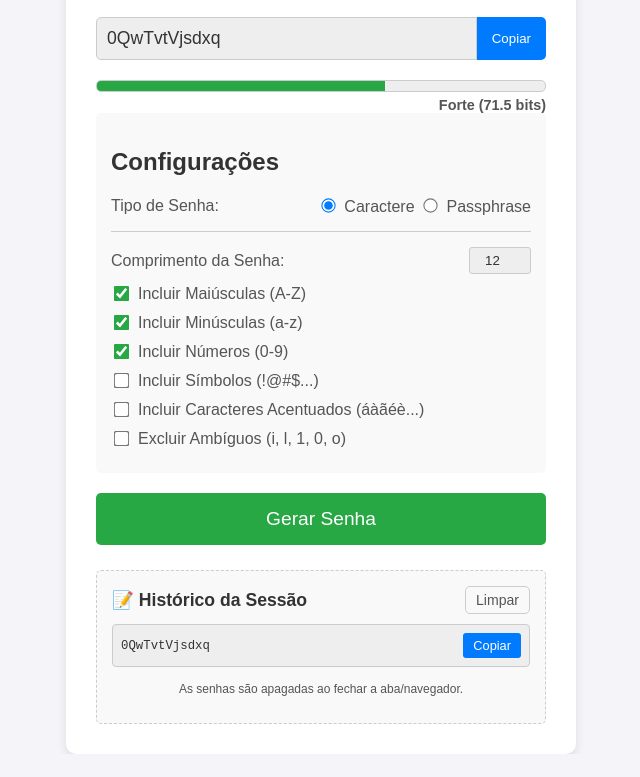
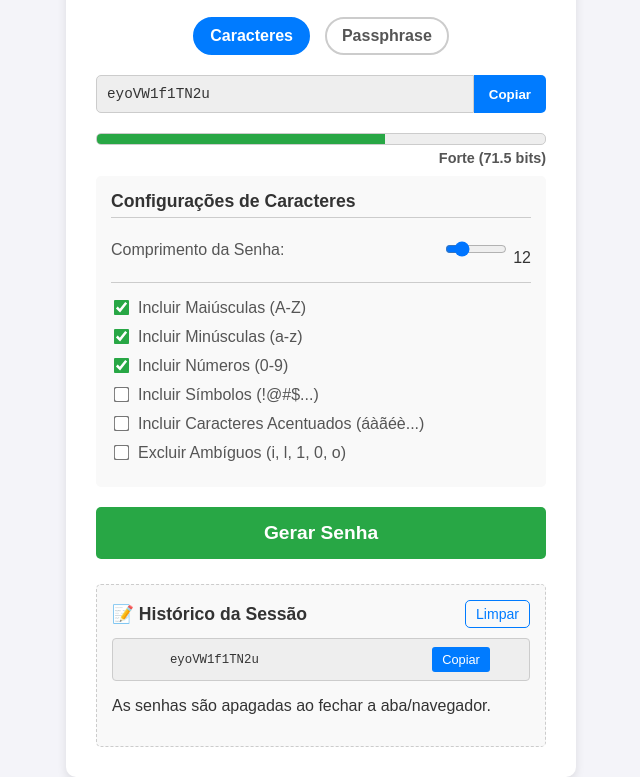
Before and after one commit to FredsonArthur/gerador-senhas-seguras, a plain HTML site: page index.html in a window 1280 px wide. Shown: the part 129-906 px from the top of the page, without its empty margins (319-959 px from the left). Before the commit the page ends 883 px from the top, so only its background shows below. Drawn offline with Linux system fonts and the light colour scheme.

Commit message:
range slider
criação de range slider, geração segura e modo de lidar com o ranger slider

```diff
--- a/index.html
+++ b/index.html
@@ -14,12 +14,20 @@
 
         <h1>🔐 Gerador de Senhas Seguras</h1>
 
+        <div class="mode-selector">
+            <input type="radio" id="mode-char" name="gen-mode" value="char" checked>
+            <label for="mode-char">Caracteres</label>
+
+            <input type="radio" id="mode-passphrase" name="gen-mode" value="passphrase">
+            <label for="mode-passphrase">Passphrase</label>
+        </div>
+
         <div class="output-area">
             <input type="text" id="password-display" readonly value="Clique em Gerar">
             <button id="copy-button">Copiar</button>
         </div>
 
-        <div class="strength-meter">
+        <div class="strength-indicator-container">
             <div class="strength-indicator">
                 <div id="strength-bar" class="strength-bar"></div>
             </div>
@@ -27,36 +35,20 @@
         </div>
 
         <div class="settings">
-            <h2>Configurações</h2>
+
+            <div id="char-settings">
+                <h2>Configurações de Caracteres</h2>
 
                 <div class="setting-item">
-                <label>Tipo de Senha:</label>
-                <div>
-                    <input type="radio" id="mode-char" name="gen-mode" value="char" checked>
-                    <label for="mode-char">Caractere</label>
-                    <input type="radio" id="mode-passphrase" name="gen-mode" value="passphrase">
-                    <label for="mode-passphrase">Passphrase</label>
+                    <label for="length">Comprimento da Senha:</label>
+                    <div class="slider-container">
+                        <input type="range" id="length" min="6" max="64" value="12">
+                        <span id="length-value" class="length-value">12</span>
                     </div>
                 </div>
 
                 <hr>
-            <div class="setting-item" id="length-setting">
-                <label for="length">Comprimento da Senha:</label>
-                <input type="number" id="length" min="8" max="30" value="12">
-            </div>
 
-            <div id="passphrase-settings" style="display: none;">
-                <div class="setting-item">
-                    <label for="num-words">Número de Palavras:</label>
-                    <input type="number" id="num-words" min="3" max="6" value="4">
-                </div>
-                <div class="setting-item">
-                    <label for="separator">Separador:</label>
-                    <input type="text" id="separator" maxlength="1" value="-">
-                </div>
-            </div>
-
-            <div id="char-settings">
                 <div class="setting-item">
                     <input type="checkbox" id="include-uppercase" checked>
                     <label for="include-uppercase">Incluir Maiúsculas (A-Z)</label>
@@ -87,6 +79,25 @@
                     <label for="exclude-ambiguous" title="Remove caracteres como i, l, 1, L, o, 0, O">Excluir Ambíguos (i, l, 1, 0, o)</label>
                 </div>
             </div>
+
+            <div id="passphrase-settings" style="display: none;">
+                <h2>Configurações de Passphrase</h2>
+
+                <div class="setting-item">
+                    <label for="num-words">Número de Palavras:</label>
+                    <div class="slider-container">
+                        <input type="range" id="num-words" min="3" max="10" value="4">
+                        <span id="num-words-value" class="length-value">4</span>
+                    </div>
+                </div>
+
+                <hr>
+
+                <div class="setting-item">
+                    <label for="separator">Separador:</label>
+                    <input type="text" id="separator" maxlength="1" value="-">
+                </div>
+            </div>
         </div>
 
         <button id="generate-button">Gerar Senha</button>
@@ -95,7 +106,7 @@
             <h3>📝 Histórico da Sessão
                 <button id="clear-history-button" title="Limpar todas as senhas armazenadas nesta aba.">Limpar</button>
             </h3>
-            <p id="history-status" class="history-status" style="display: none;">O histórico está vazio ou foi limpo.</p>
+            <p id="history-status" class="history-status">O histórico está vazio ou foi limpo.</p>
             <div id="password-history-list" class="password-history-list">
             </div>
             <p class="history-note">As senhas são apagadas ao fechar a aba/navegador.</p>
--- a/script.js
+++ b/script.js
@@ -7,24 +7,33 @@ const wordList = [
 ];
 
 
-// --- CONJUNTOS DE CARACTERES (MANTIDOS) ---
+// --- CONJUNTOS DE CARACTERES ---
 const lowerCaseChars = "abcdefghijklmnopqrstuvwxyz";
 const upperCaseChars = "ABCDEFGHIJKLMNOPQRSTUVWXYZ";
 const numberChars = "0123456789";
 const symbolChars = "!@#$%^&*()_+[]{}|;:,.<>?/~`";
 const accentedChars = "áàãâäéèêëíìîïóòõôöúùûüçÁÀÃÂÄÉÈÊËÍÌÎÏÓÒÕÔÖÚÙÛÜÇ";
 const ambiguousChars = "il1Lo0O";
-const HISTORY_LIMIT = 5; // Limite de senhas no histórico
+const HISTORY_LIMIT = 5;
 
 
-// --- 2. REFERÊNCIAS AO DOM (ATUALIZADAS) ---
+// --- 2. REFERÊNCIAS AO DOM (Atualizadas para Sliders e seus valores) ---
+// Range Sliders
 const lengthInput = document.getElementById('length');
+const lengthValueDisplay = document.getElementById('length-value'); // Novo!
+const numWordsInput = document.getElementById('num-words');
+const numWordsValueDisplay = document.getElementById('num-words-value'); // Novo!
+
+// Checkboxes e outros
 const includeUppercase = document.getElementById('include-uppercase');
 const includeLowercase = document.getElementById('include-lowercase');
 const includeNumbers = document.getElementById('include-numbers');
 const includeSymbols = document.getElementById('include-symbols');
 const includeAccentedChars = document.getElementById('include-accented-chars');
 const excludeAmbiguous = document.getElementById('exclude-ambiguous');
+const separatorInput = document.getElementById('separator');
+
+// Elementos de UI
 const passwordDisplay = document.getElementById('password-display');
 const generateButton = document.getElementById('generate-button');
 const copyButton = document.getElementById('copy-button');
@@ -33,23 +42,47 @@ const strengthText = document.getElementById('strength-text');
 const toastContainer = document.getElementById('toast-container');
 const themeToggleBtn = document.getElementById('theme-toggle');
 
-// NOVAS REFERÊNCIAS PARA O MODO PASSPHRASE
 const modeChar = document.getElementById('mode-char');
 const modePassphrase = document.getElementById('mode-passphrase');
 const passphraseSettings = document.getElementById('passphrase-settings');
 const charSettings = document.getElementById('char-settings');
-const lengthSetting = document.getElementById('length-setting');
-const numWordsInput = document.getElementById('num-words');
-const separatorInput = document.getElementById('separator');
 
-// NOVAS REFERÊNCIAS DO HISTÓRICO
 const passwordHistoryList = document.getElementById('password-history-list');
 const clearHistoryButton = document.getElementById('clear-history-button');
 const historyStatus = document.getElementById('history-status');
 
 
-// --- 3. LÓGICA DE TEMA (DARK MODE) (Mantida) ---
+// --- 3. FUNÇÃO DE GERAÇÃO SEGURA (MELHORIA 3) ---
 
+/**
+ * Retorna um índice seguro e aleatório dentro do limite especificado.
+ * Usa crypto.getRandomValues para segurança criptográfica.
+ * @param {number} max - O limite máximo (comprimento da string ou array).
+ * @returns {number} Um índice inteiro e seguro.
+ */
+function getRandomSecureIndex(max) {
+    // Cria um buffer de 32 bits (4 bytes)
+    const randomArray = new Uint32Array(1);
+    // Preenche o buffer com valores criptograficamente seguros
+    window.crypto.getRandomValues(randomArray);
+
+    // Usa a técnica "modulo bias" para garantir uma distribuição uniforme.
+    // Garante que o número gerado esteja dentro do intervalo [0, max - 1] sem viés.
+    let randomNumber = randomArray[0];
+    const range = 4294967296; // 2^32
+    const maxRandom = range - (range % max);
+
+    // Rola novamente se o número estiver fora do intervalo aceitável (evitando bias)
+    while (randomNumber >= maxRandom) {
+        window.crypto.getRandomValues(randomArray);
+        randomNumber = randomArray[0];
+    }
+
+    return randomNumber % max;
+}
+
+
+// --- 4. LÓGICA DE TEMA (DARK MODE) (Mantida) ---
 (function initializeTheme() {
     const currentTheme = localStorage.getItem('theme');
 
@@ -75,8 +108,7 @@ const historyStatus = document.getElementById('history-status');
 })();
 
 
-// --- 4. FUNÇÕES DE ENTROPIA E FORÇA (Mantidas) ---
-
+// --- 5. FUNÇÕES DE ENTROPIA E FORÇA (Mantidas) ---
 function calculateStrength(password, mode, range) {
     if (password.length === 0) return 0;
 
@@ -124,7 +156,7 @@ function updateStrengthIndicator(password, mode, range) {
 }
 
 
-// --- 5. LÓGICA DE GERAÇÃO (MODIFICADA PARA SALVAR NO HISTÓRICO) ---
+// --- 6. LÓGICA DE GERAÇÃO (AGORA COM GERAÇÃO SEGURA) ---
 
 function removeAmbiguous(charSet) {
     const regex = new RegExp(`[${ambiguousChars}]`, 'g');
@@ -132,7 +164,7 @@ function removeAmbiguous(charSet) {
 }
 
 /**
- * Geração de Passphrase
+ * Geração de Passphrase (AGORA USANDO FUNÇÃO SEGURA)
  */
 function generatePassphrase() {
     const numWords = parseInt(numWordsInput.value);
@@ -146,7 +178,8 @@ function generatePassphrase() {
     }
 
     for (let i = 0; i < numWords; i++) {
-        const randomIndex = Math.floor(Math.random() * wordList.length);
+        // *** MELHORIA 3: Usando getRandomSecureIndex ***
+        const randomIndex = getRandomSecureIndex(wordList.length);
         passphrase.push(wordList[randomIndex]);
     }
 
@@ -154,13 +187,12 @@ function generatePassphrase() {
     passwordDisplay.value = finalPassphrase;
     updateStrengthIndicator(finalPassphrase, 'passphrase', wordList.length);
 
-    // NOVO: Salvar no histórico
     saveToHistory(finalPassphrase);
 }
 
 
 /**
- * Geração de Senha por Caractere
+ * Geração de Senha por Caractere (AGORA USANDO FUNÇÃO SEGURA)
  */
 function generateCharacterPassword() {
     const length = parseInt(lengthInput.value);
@@ -177,6 +209,7 @@ function generateCharacterPassword() {
         return charSet;
     };
 
+    // 1. Constrói o conjunto de caracteres e os caracteres obrigatórios
     if (includeUppercase.checked) {
         const chars = processCharSet(upperCaseChars);
         if(chars.length > 0) { allChars += chars; requiredChars.push(chars); }
@@ -204,24 +237,65 @@ function generateCharacterPassword() {
         return;
     }
 
+    // 2. Garante que os caracteres obrigatórios sejam incluídos primeiro
     for (const charSet of requiredChars) {
-        const randomIndex = Math.floor(Math.random() * charSet.length);
+        // *** MELHORIA 3: Usando getRandomSecureIndex ***
+        const randomIndex = getRandomSecureIndex(charSet.length);
         password += charSet[randomIndex];
     }
 
+    // 3. Preenche o restante do comprimento, evitando repetições consecutivas
     const remainingLength = length - requiredChars.length;
+    let lastChar = password.slice(-1);
+
     for (let i = 0; i < remainingLength; i++) {
-        const randomIndex = Math.floor(Math.random() * allChars.length);
-        password += allChars[randomIndex];
+        let newChar;
+        let attempts = 0;
+
+        do {
+            // *** MELHORIA 3: Usando getRandomSecureIndex ***
+            const randomIndex = getRandomSecureIndex(allChars.length);
+            newChar = allChars[randomIndex];
+            attempts++;
+            if (allChars.length === 1 && attempts > 1) break;
+        } while (newChar === lastChar);
+
+        password += newChar;
+        lastChar = newChar;
     }
 
-    password = password.split('').sort(() => 0.5 - Math.random()).join('');
+    // 4. Embaralha a senha (função de embaralhamento segura)
+    password = secureShuffle(password);
 
     passwordDisplay.value = password;
     updateStrengthIndicator(password, 'char', allChars.length);
 
-    // NOVO: Salvar no histórico
     saveToHistory(password);
+}
+
+/**
+ * Embaralha uma string (ou array) de forma criptograficamente segura usando o algoritmo Fisher-Yates.
+ * @param {string} string - A string a ser embaralhada.
+ * @returns {string} A string embaralhada.
+ */
+function secureShuffle(string) {
+    let array = string.split('');
+    let currentIndex = array.length, temporaryValue, randomIndex;
+
+    // Enquanto houver elementos para embaralhar.
+    while (0 !== currentIndex) {
+        // Escolhe um elemento restante de forma segura.
+        // *** MELHORIA 3: Usando getRandomSecureIndex ***
+        randomIndex = getRandomSecureIndex(currentIndex);
+        currentIndex -= 1;
+
+        // E troca-o pelo elemento atual.
+        temporaryValue = array[currentIndex];
+        array[currentIndex] = array[randomIndex];
+        array[randomIndex] = temporaryValue;
+    }
+
+    return array.join('');
 }
 
 function generatePassword() {
@@ -233,36 +307,28 @@ function generatePassword() {
 }
 
 
-// --- 6. LÓGICA DO HISTÓRICO (NOVAS FUNÇÕES) ---
+// --- 7. LÓGICA DO HISTÓRICO (Mantidas) ---
 
-/**
- * Salva a senha gerada no sessionStorage
- */
 function saveToHistory(password) {
-    if (!password || password.includes("Opções") || password.includes("inválido")) return;
+    if (!password || password.includes("Opções") || password.includes("inválido") || password.includes("Clique")) return;
 
     let history = JSON.parse(sessionStorage.getItem('passwordHistory') || '[]');
 
-    // Evita duplicatas se a senha for regerada imediatamente
     if (history.length === 0 || history[history.length - 1] !== password) {
         history.push(password);
     }
 
-    // Limita o tamanho do histórico
     if (history.length > HISTORY_LIMIT) {
-        history.shift(); // Remove o item mais antigo (primeiro)
+        history.shift();
     }
 
     sessionStorage.setItem('passwordHistory', JSON.stringify(history));
     renderHistory();
 }
 
-/**
- * Renderiza o histórico na interface
- */
 function renderHistory() {
     let history = JSON.parse(sessionStorage.getItem('passwordHistory') || '[]');
-    passwordHistoryList.innerHTML = ''; // Limpa a lista atual
+    passwordHistoryList.innerHTML = '';
 
     if (history.length === 0) {
         historyStatus.style.display = 'block';
@@ -270,6 +336,7 @@ function renderHistory() {
     }
     historyStatus.style.display = 'none';
 
+    // Inverte a ordem para que o mais recente fique no topo da lista (CSS 'column-reverse')
     history.forEach((pwd) => {
         const item = document.createElement('div');
         item.classList.add('history-item');
@@ -280,7 +347,6 @@ function renderHistory() {
         passwordHistoryList.appendChild(item);
     });
 
-    // Adiciona listener para os novos botões de cópia
     document.querySelectorAll('.history-copy-btn').forEach(btn => {
         btn.addEventListener('click', (e) => {
             const pwdToCopy = e.target.getAttribute('data-password');
@@ -292,18 +358,14 @@ function renderHistory() {
     });
 }
 
-/**
- * Limpa todo o histórico
- */
 function clearHistory() {
     sessionStorage.removeItem('passwordHistory');
-    renderHistory(); // Rerenderiza, mostrando a mensagem de vazio
+    renderHistory();
     showToast("Histórico limpo!");
 }
 
 
-// --- 7. FUNÇÃO DE TOAST (Mantida) ---
-
+// --- 8. FUNÇÃO DE TOAST (Mantida) ---
 function showToast(message) {
     const toast = document.createElement('div');
     toast.classList.add('toast');
@@ -316,48 +378,49 @@ function showToast(message) {
     }, 3000);
 }
 
-// --- 8. LISTENERS DE EVENTOS (ATUALIZADOS) ---
+
+// --- 9. LISTENERS DE EVENTOS (COM TRATAMENTO DE SLIDERS) ---
+
+// *** MELHORIA 4: Funções para atualizar a exibição dos valores dos sliders ***
+function updateLengthDisplay() {
+    lengthValueDisplay.textContent = lengthInput.value;
+}
+
+function updateNumWordsDisplay() {
+    numWordsValueDisplay.textContent = numWordsInput.value;
+}
 
 const handleModeChange = () => {
     const isPassphraseMode = modePassphrase.checked;
 
-    // Alterna a exibição dos blocos
     passphraseSettings.style.display = isPassphraseMode ? 'block' : 'none';
     charSettings.style.display = isPassphraseMode ? 'none' : 'block';
-
-    const lengthLabel = lengthSetting.querySelector('label');
-
-    if (!isPassphraseMode) {
-        lengthInput.style.display = 'block';
-        lengthSetting.querySelector('label').textContent = 'Comprimento da Senha:';
-        lengthInput.value = 12;
-    } else {
-        lengthInput.style.display = 'none';
-        lengthSetting.querySelector('label').textContent = 'Número de Palavras:';
-        numWordsInput.value = 4;
-    }
 
     generatePassword();
 };
 
-// Listeners para os Rádio Buttons
 modeChar.addEventListener('change', handleModeChange);
 modePassphrase.addEventListener('change', handleModeChange);
 
-// Listener para gerar (botão principal)
+// Listeners para os Sliders (Melhoria 4)
+lengthInput.addEventListener('input', updateLengthDisplay);
+lengthInput.addEventListener('change', generatePassword);
+
+numWordsInput.addEventListener('input', updateNumWordsDisplay);
+numWordsInput.addEventListener('change', generatePassword);
+
+
 generateButton.addEventListener('click', generatePassword);
 
-// Listener para gerar (mudança de settings)
-const allSettings = document.querySelectorAll('.settings input');
-allSettings.forEach(input => {
+// Todos os outros inputs que devem regenerar a senha
+const otherSettings = document.querySelectorAll('.settings input:not([type="range"]):not([type="radio"])');
+otherSettings.forEach(input => {
     input.addEventListener('change', generatePassword);
 });
+separatorInput.addEventListener('input', generatePassword); // Gerar ao mudar o separador
 
-// NOVO Listener para Limpar Histórico
 clearHistoryButton.addEventListener('click', clearHistory);
 
-
-// Listener do Botão Copiar (Mantido)
 copyButton.addEventListener('click', () => {
     if (passwordDisplay.value === "" || passwordDisplay.value.includes("Opções") || passwordDisplay.value.includes("Clique") || passwordDisplay.value.includes("inválido")) return;
 
@@ -365,6 +428,7 @@ copyButton.addEventListener('click', () => {
     passwordDisplay.setSelectionRange(0, 99999);
 
     try {
+        // Usa o Clipboard API para copiar
         navigator.clipboard.writeText(passwordDisplay.value);
 
         copyButton.innerHTML = "✅ Copiado!";
@@ -383,6 +447,10 @@ copyButton.addEventListener('click', () => {
 
 
 document.addEventListener('DOMContentLoaded', () => {
+    // Inicializa a exibição dos valores do slider
+    updateLengthDisplay();
+    updateNumWordsDisplay();
+
     handleModeChange();
-    renderHistory(); // NOVO: Carrega o histórico ao iniciar a sessão
+    renderHistory();
 });
--- a/style.css
+++ b/style.css
@@ -1,3 +1,5 @@
+/* --- style.css --- */
+
 /* --- DEFINIÇÃO DE VARIÁVEIS DE CORES --- */
 :root {
     /* Tema Claro (Padrão) */
@@ -8,9 +10,11 @@
     --input-bg: #eeeeee;
     --input-border: #cccccc;
     --settings-bg: #f9f9f9;
-    --primary-color: #28a745;
+    --primary-color: #28a745; /* Verde para o Gerar */
     --primary-hover: #1e7e34;
     --button-text: #ffffff;
+    --copy-button-bg: #007bff; /* Azul para Copiar */
+    --copy-button-hover: #0056b3;
     --shadow: 0 4px 10px rgba(0, 0, 0, 0.1);
 }
 
@@ -25,6 +29,13 @@ body.dark-mode {
     --settings-bg: #252525;
     --shadow: 0 4px 10px rgba(0, 0, 0, 0.5);
 }
+
+/* Cores fixas da barra de força (mantidas para consistência visual) */
+.strength-weak { background-color: #dc3545; }
+.strength-medium { background-color: #ffc107; }
+.strength-strong { background-color: var(--primary-color); }
+.strength-very-strong { background-color: #17a2b8; }
+
 
 /* --- ESTILOS GERAIS (USANDO VARIÁVEIS) --- */
 body {
@@ -46,7 +57,7 @@ body {
     box-shadow: var(--shadow);
     width: 90%;
     max-width: 450px;
-    position: relative; /* Para posicionar o botão de tema */
+    position: relative;
     transition: background-color 0.3s, box-shadow 0.3s;
 }
 
@@ -62,7 +73,7 @@ body {
     padding: 5px;
     border-radius: 50%;
     transition: transform 0.3s, background-color 0.3s;
-    color: var(--secondary-text); /* Garante que o ícone seja visível */
+    color: var(--secondary-text);
 }
 #theme-toggle:hover {
     transform: rotate(20deg) scale(1.1);
@@ -89,20 +100,22 @@ h1 {
     background-color: var(--input-bg);
     color: var(--text-color);
     word-break: break-all;
+    font-family: monospace; /* Fonte monoespaçada para senhas */
 }
 
 #copy-button {
     padding: 10px 15px;
-    background-color: #007bff; /* Mantemos o azul do botão copiar */
+    background-color: var(--copy-button-bg);
     color: var(--button-text);
     border: none;
     border-radius: 0 5px 5px 0;
     cursor: pointer;
     transition: background-color 0.3s;
+    font-weight: bold;
 }
 
 #copy-button:hover {
-    background-color: #0056b3;
+    background-color: var(--copy-button-hover);
 }
 
 /* Estilo para o estado "Copiado" */
@@ -119,6 +132,15 @@ h1 {
     transition: background-color 0.3s;
 }
 
+.settings h2 {
+    font-size: 1.1em;
+    margin-top: 0;
+    margin-bottom: 15px;
+    border-bottom: 1px solid var(--input-border);
+    padding-bottom: 5px;
+}
+
+/* --- ESTILOS DE INPUTS DE VALOR (COMPRIMENTO, PALAVRAS, SEPARADOR) --- */
 #length, #num-words, #separator {
     width: 50px;
     text-align: center;
@@ -127,6 +149,15 @@ h1 {
     background-color: var(--input-bg);
     color: var(--text-color);
     border-radius: 3px;
+    /* Remover setas de number input no Firefox e Chrome */
+    -moz-appearance: textfield;
+}
+#length::-webkit-inner-spin-button,
+#length::-webkit-outer-spin-button,
+#num-words::-webkit-inner-spin-button,
+#num-words::-webkit-outer-spin-button {
+    -webkit-appearance: none;
+    margin: 0;
 }
 
 /* NOVO: Estilo para o separador de modo */
@@ -156,13 +187,34 @@ h1 {
     accent-color: var(--primary-color);
 }
 
-/* NOVO: Estilos para Rádio Buttons */
-.setting-item input[type="radio"] {
-    margin-right: 5px;
-    transform: scale(1.1);
+/* NOVO: Estilos para Rádio Buttons (Mode Selector) */
+.mode-selector {
+    display: flex;
+    justify-content: center;
+    gap: 15px;
+    margin-bottom: 20px;
+}
+
+.mode-selector input[type="radio"] {
+    display: none;
+}
+
+.mode-selector label {
     cursor: pointer;
-    accent-color: #007bff;
+    padding: 8px 15px;
+    border-radius: 20px;
+    font-weight: bold;
+    color: var(--secondary-text);
+    border: 2px solid var(--input-border);
+    transition: background-color 0.3s, color 0.3s, border-color 0.3s;
 }
+
+.mode-selector input[type="radio"]:checked + label {
+    background-color: var(--copy-button-bg);
+    color: var(--button-text);
+    border-color: var(--copy-button-bg);
+}
+
 /* NOVO: Ajuste específico para o input de separador */
 .setting-item input[type="text"]#separator {
     width: 30px;
@@ -180,6 +232,7 @@ h1 {
     font-size: 1.2em;
     cursor: pointer;
     transition: background-color 0.3s;
+    font-weight: bold;
 }
 
 #generate-button:hover {
@@ -187,6 +240,10 @@ h1 {
 }
 
 /* --- ESTILOS PARA O INDICADOR DE FORÇA --- */
+
+.strength-indicator-container {
+    margin-bottom: 10px;
+}
 
 .strength-indicator {
     height: 10px;
@@ -203,12 +260,6 @@ h1 {
     transition: width 0.3s ease-in-out, background-color 0.3s;
 }
 
-/* Cores da barra de força (mantidas fixas para consistência) */
-.strength-weak { background-color: #dc3545; }
-.strength-medium { background-color: #ffc107; }
-.strength-strong { background-color: var(--primary-color); }
-.strength-very-strong { background-color: #17a2b8; }
-
 .strength-text {
     text-align: right;
     font-size: 0.9em;
@@ -218,7 +269,6 @@ h1 {
 }
 
 /* --- ESTILOS PARA O TOAST NOTIFICATION --- */
-
 #toast-container {
     position: fixed;
     bottom: 20px;
@@ -251,7 +301,7 @@ h1 {
 .history-container {
     margin-top: 25px;
     padding: 15px;
-    border: 1px dashed var(--input-border); /* Destaque leve */
+    border: 1px dashed var(--input-border);
     border-radius: 5px;
     background-color: var(--settings-bg);
 }
@@ -268,22 +318,23 @@ h1 {
 
 #clear-history-button {
     background: none;
-    border: 1px solid var(--input-border);
-    color: var(--secondary-text);
+    border: 1px solid var(--copy-button-bg);
+    color: var(--copy-button-bg);
     padding: 5px 10px;
     border-radius: 5px;
     cursor: pointer;
     font-size: 0.8em;
-    transition: background-color 0.3s;
+    transition: background-color 0.3s, color 0.3s;
 }
 
 #clear-history-button:hover {
-    background-color: var(--input-bg);
+    background-color: var(--copy-button-bg);
+    color: var(--button-text);
 }
 
 .password-history-list {
     display: flex;
-    flex-direction: column-reverse; /* Mostra o mais recente no topo */
+    flex-direction: column-reverse;
     gap: 10px;
 }
 
@@ -299,9 +350,9 @@ h1 {
 
 .history-password {
     flex-grow: 1;
-    font-family: monospace; /* Fonte monoespaçada para senhas */
+    font-family: monospace;
     font-size: 0.95em;
-    overflow-x: auto; /* Permite scroll em senhas muito longas */
+    overflow-x: auto;
     white-space: nowrap;
     margin-right: 10px;
     color: var(--text-color);
@@ -309,7 +360,7 @@ h1 {
 
 .history-copy-btn {
     padding: 5px 10px;
-    background-color: #007bff; /* Cor do botão Copiar original */
+    background-color: var(--copy-button-bg);
     color: var(--button-text);
     border: none;
     border-radius: 3px;
@@ -319,14 +370,7 @@ h1 {
 }
 
 .history-copy-btn:hover {
-    background-color: #0056b3;
-}
-
-.history-note {
-    font-size: 0.75em;
-    color: var(--secondary-text);
-    text-align: center;
-    margin-top: 15px;
+    background-color: var(--copy-button-hover);
 }
 
 .history-status {
@@ -335,8 +379,26 @@ h1 {
     text-align: center;
     margin-top: 5px;
     font-size: 0.9em;
-    padding: 10px; /* Adicionado um pouco de padding para melhor visualização */
+    padding: 10px;
     border: 1px solid var(--input-border);
     border-radius: 4px;
     background-color: var(--input-bg);
 }
+
+/* --- RESPONSIVIDADE BÁSICA --- */
+@media (max-width: 500px) {
+    .container {
+        padding: 20px;
+    }
+    .output-area {
+        flex-direction: column;
+    }
+    #password-display {
+        border-radius: 5px; /* Remove o arredondamento de canto após a quebra de linha */
+        margin-bottom: 10px;
+    }
+    #copy-button {
+        border-radius: 5px;
+        width: 100%;
+    }
+}
```
Lines whose indentation alone changed are shown as unchanged.
